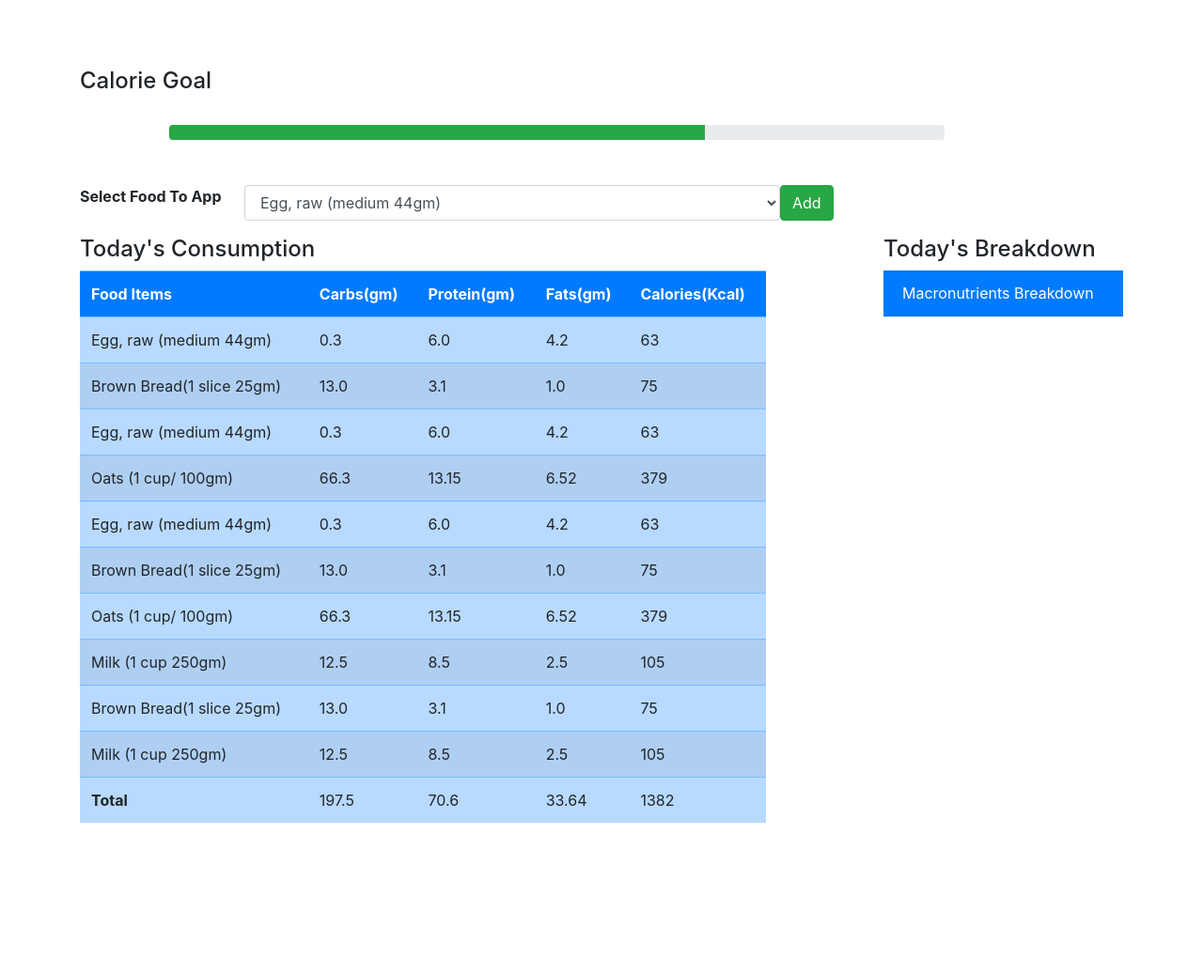
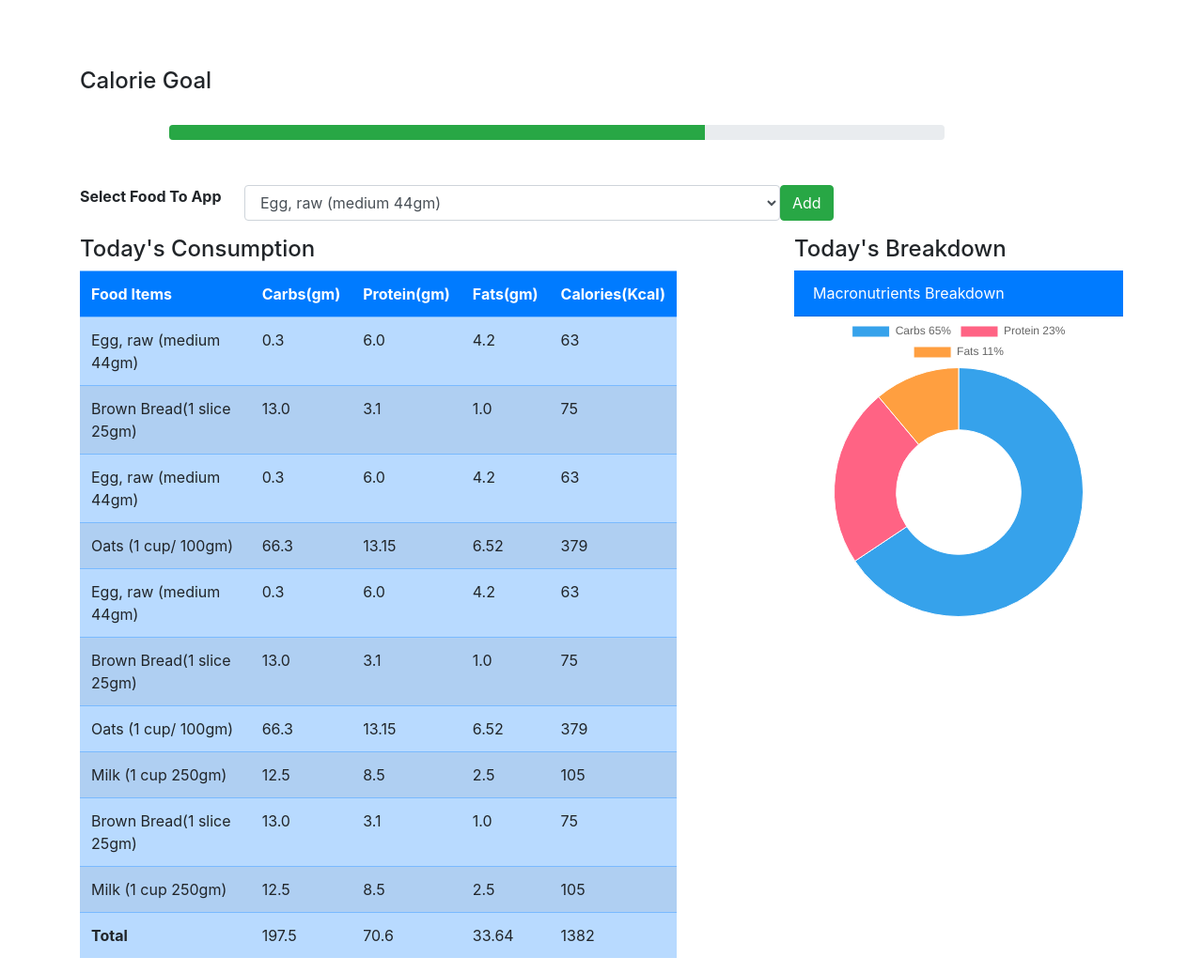
Before and after one commit to Aanchal-kumari-R/django_caloriecount, a Django app: page / in a window 1280 px wide. Shown: the part 56-1092 px from the top of the page at 94% size. Before the commit the page ends 932 px from the top, so only its background shows below. Run offline with Django 5.2, Linux system fonts and the light colour scheme; a user stored in the database is signed in; data comes from the database, SQL or seed files in the repository; both versions use the stored data as it was after the commit.

Commit message:
Integrating Chart Js

```diff
--- a/myapp/templates/myapp/index.html
+++ b/myapp/templates/myapp/index.html
@@ -4,6 +4,7 @@
     <meta charset="UTF-8">
     <meta name="viewport" content="width=device-width, initial-scale=1.0">
     <link rel="stylesheet" href="https://cdn.jsdelivr.net/npm/bootstrap@4.6.2/dist/css/bootstrap.min.css" integrity="sha384-xOolHFLEh07PJGoPkLv1IbcEPTNtaed2xpHsD9ESMhqIYd0nLMwNLD69Npy4HI+N" crossorigin="anonymous">
+    <script src="https://cdn.jsdelivr.net/npm/chart.js"></script>
     <title>Document</title>
 </head>
 <body>
@@ -47,7 +48,7 @@
     </div>
 
     <div class="row">
-      <div class="col-md-8">
+      <div class="col-md-7">
         <div>
         <h4>Today's Consumption</h4>
         </div>
@@ -77,7 +78,7 @@
           </tr>
         </table>
       </div>
-      <div class="col-md-3 offset-md-1">
+      <div class="col-md-4 offset-md-1">
            <div class="">
             <h4>Today's Breakdown</h4>
            </div>
@@ -85,7 +86,9 @@
              Macronutrients Breakdown
            </div>
            <div class="col-md-12">
-
+            <div>
+              <canvas id="myChart"></canvas>
+            </div>
            </div>
       </div>
     </div>
@@ -114,5 +117,23 @@
 
   var calPer = (calories/2000)*100;
   document.getElementsByClassName("progress-bar")[0].setAttribute("style","width:"+calPer+"%");
+
+   var total = carbs+protein+fats;
+   var carbsP = Math.round((carbs/total)*100);
+   var proteinP = Math.round((protein/total)*100);
+   var fatsP = Math.round((fats/total)*100);
+   const ctx = document.getElementById('myChart');
+  new Chart(ctx, {
+    type: 'doughnut',
+    data: {
+      labels: ['Carbs '+ carbsP+ '%', 'Protein '+ proteinP+ '%', 'Fats '+ fatsP+ '%'],
+      datasets: [{
+        label: '# of Votes',
+        data: [carbsP,proteinP,fatsP],
+        borderWidth: 1
+      }]
+    },
+
+  });
 </script>
 </html>
```
Also changed, not shown: db.sqlite3.
